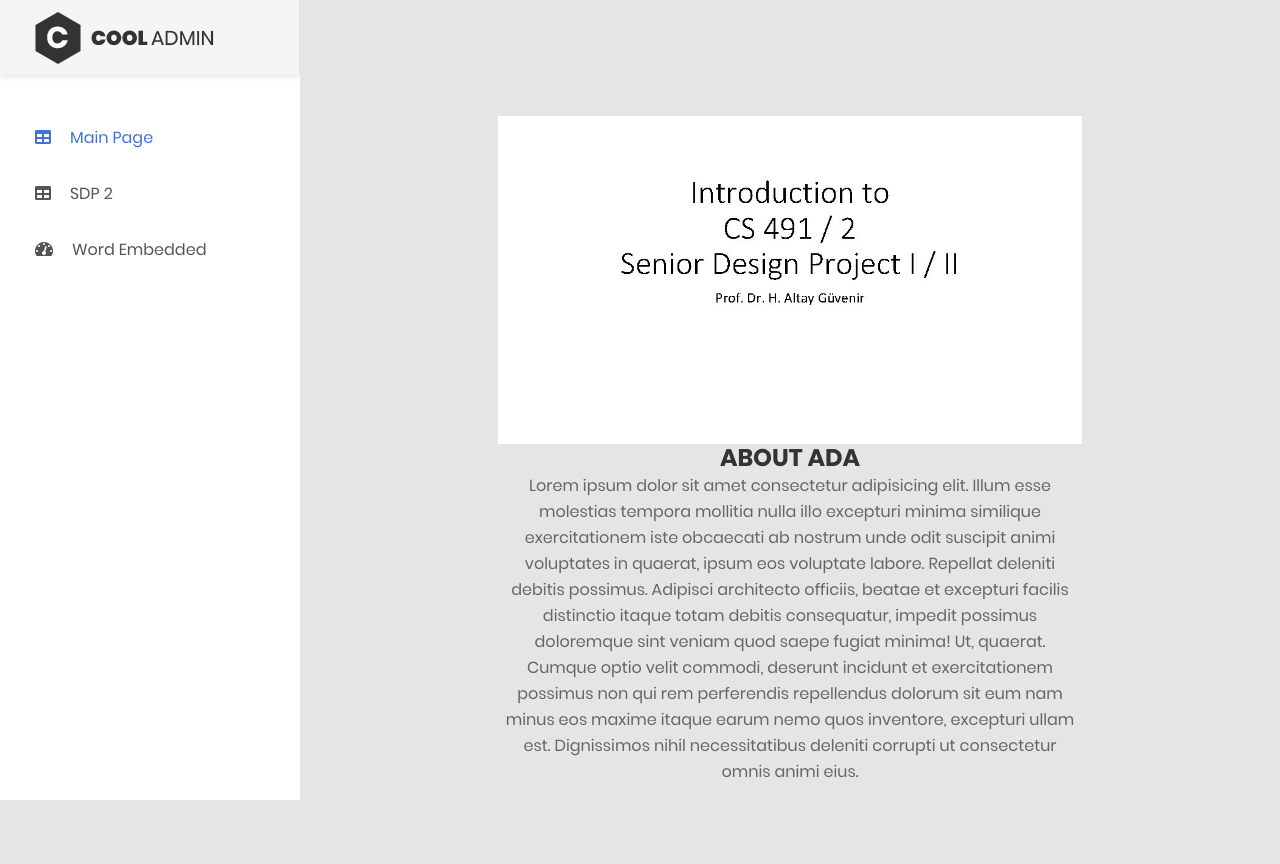
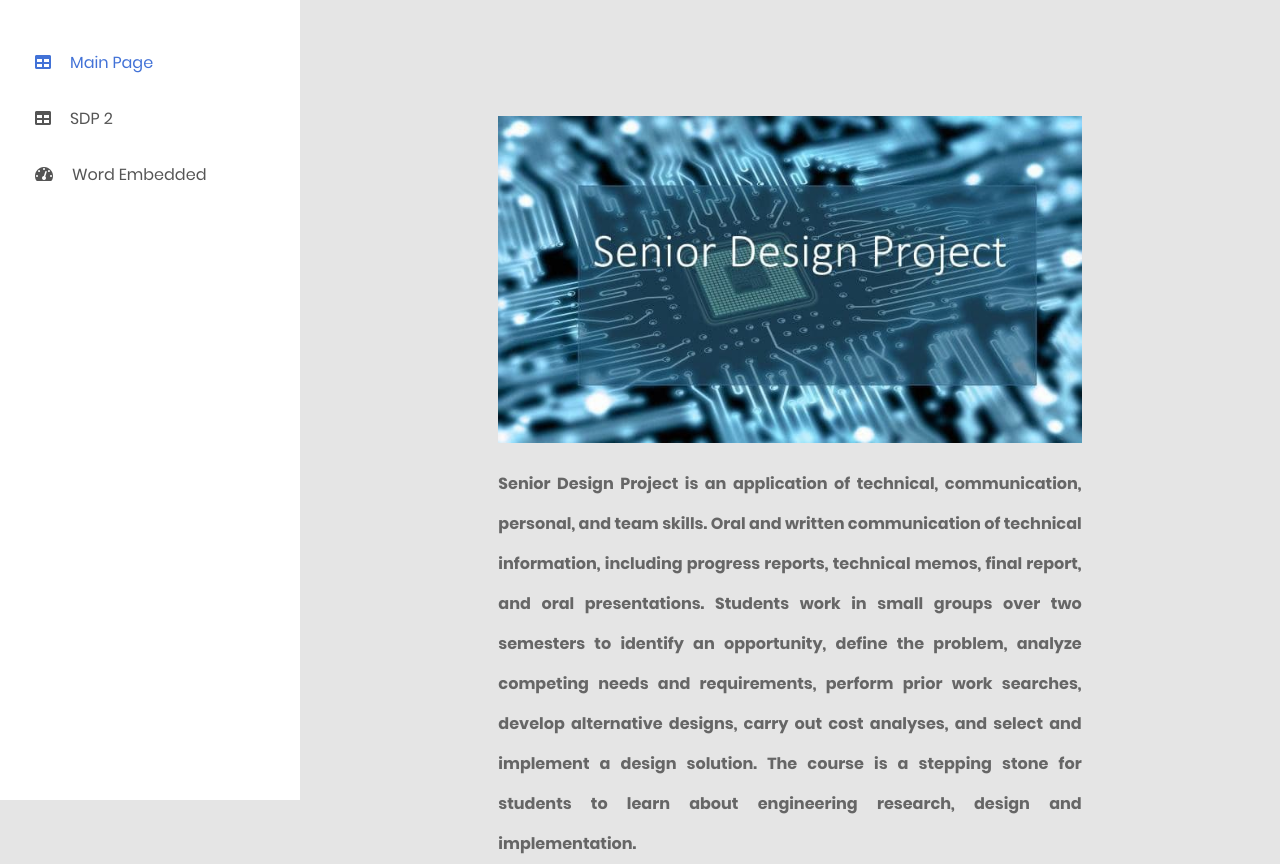
Before and after one commit to Igbal032/SDP-2-WEB-SITE, a Django app: page /SDP2 in a window 1280 px wide. Before the commit the page ends 800 px from the top, so only its background shows below. Run offline with Django 3.2, Linux system fonts and the light colour scheme; parts of the project's set-up code (start-up, migrations or seed data) failed here and were passed over; some libraries are stand-ins or nearby versions.

```diff
--- a/templates/SDP2.html
+++ b/templates/SDP2.html
@@ -6,21 +6,22 @@
         <div class="container-fluid">
             <div class="row d-flex justify-content-center">
                 <div class="col-8">
-                    <img src="{% static 'assets/images/sdp2.jpg' %}" class="w-100" alt="">
+                    <img src="{% static 'assets/images/bg.jpg' %}" class="w-100" alt="">
                 </div>
             </div>
             <div class="row d-flex justify-content-center">
                 <div class="col-8 text-center">
-                    <h3>ABOUT ADA</h3>
-                    <p>Lorem ipsum dolor sit amet consectetur adipisicing elit. Illum esse molestias tempora mollitia
-                        nulla illo excepturi minima similique exercitationem iste obcaecati ab nostrum unde odit
-                        suscipit animi voluptates in quaerat, ipsum eos voluptate labore. Repellat deleniti debitis
-                        possimus. Adipisci architecto officiis, beatae et excepturi facilis distinctio itaque totam
-                        debitis consequatur, impedit possimus doloremque sint veniam quod saepe fugiat minima! Ut,
-                        quaerat. Cumque optio velit commodi, deserunt incidunt et exercitationem possimus non qui rem
-                        perferendis repellendus dolorum sit eum nam minus eos maxime itaque earum nemo quos inventore,
-                        excepturi ullam est. Dignissimos nihil necessitatibus deleniti corrupti ut consectetur omnis
-                        animi eius.</p>
+                    <p style="LINE-HEIGHT: 2.5;font-weight: bold;text-align: justify;margin-top: 21px;">
+                        Senior Design Project is an application of technical, communication, personal, and team
+                        skills. Oral and written communication of technical information,
+                        including progress reports, technical memos, final report, and oral
+                        presentations. Students work in small groups over two semesters to identify an
+                        opportunity, define the problem, analyze competing needs and
+                        requirements, perform prior work searches, develop alternative
+                        designs, carry out cost analyses, and select and implement a design
+                        solution. The course is a stepping stone for students to learn about engineering
+                        research, design and implementation.
+                    </p>
                 </div>
             </div>
         </div>
--- a/templates/SenBytePair.html
+++ b/templates/SenBytePair.html
@@ -33,7 +33,7 @@
                             <label for="">Word</label>
                             <input type="hidden" value="scrum" name="modelTypeHidden">
                             <input type="hidden" name="endodeornot" value="Encode" id="endodeornotId">
-                            <input name="wordsingle" type="text" placeholder="Enter the word (Encode)" class="form-control mt-2">
+                            <input name="wordsingle" type="text" placeholder="Enter the Sentence (Encode)" class="form-control mt-2">
                         </div>
                         <input type="submit" class="btn btn-success mt-3" value="Check">
                     </form>
--- a/templates/base.html
+++ b/templates/base.html
@@ -87,11 +87,11 @@
 
         <!-- MENU SIDEBAR-->
         <aside class="menu-sidebar d-none d-lg-block">
-            <div class="logo">
+            <!-- <div class="logo">
                 <a href="#">
                     <img src="{% static 'assets/images/icon/logo.png' %}" alt="Cool Admin" />
                 </a>
-            </div>
+            </div> -->
             <div class="menu-sidebar__content js-scrollbar1">
                 <nav class="navbar-sidebar">
                     <ul class="list-unstyled navbar__list">
--- a/wordembedded/views.py
+++ b/wordembedded/views.py
@@ -20,8 +20,8 @@ global keepScore2
 keepScore2 =""
 class Test:
     def __init__(self):
-        # path = r"C:\Users\ihasa\OneDrive\Desktop\dataset"
-        path = r"C:\Users\ihasa\OneDrive\Desktop\db2"
+        path = r"C:\Users\ihasa\OneDrive\Desktop\dataset"
+        # path = r"C:\Users\ihasa\OneDrive\Desktop\db2"
         file = os.listdir(path)
         data = []
         for i in file:
```
Also changed, not shown: templates/index.html (+9 -10 lines), static/assets/images/bg.jpg (added).
